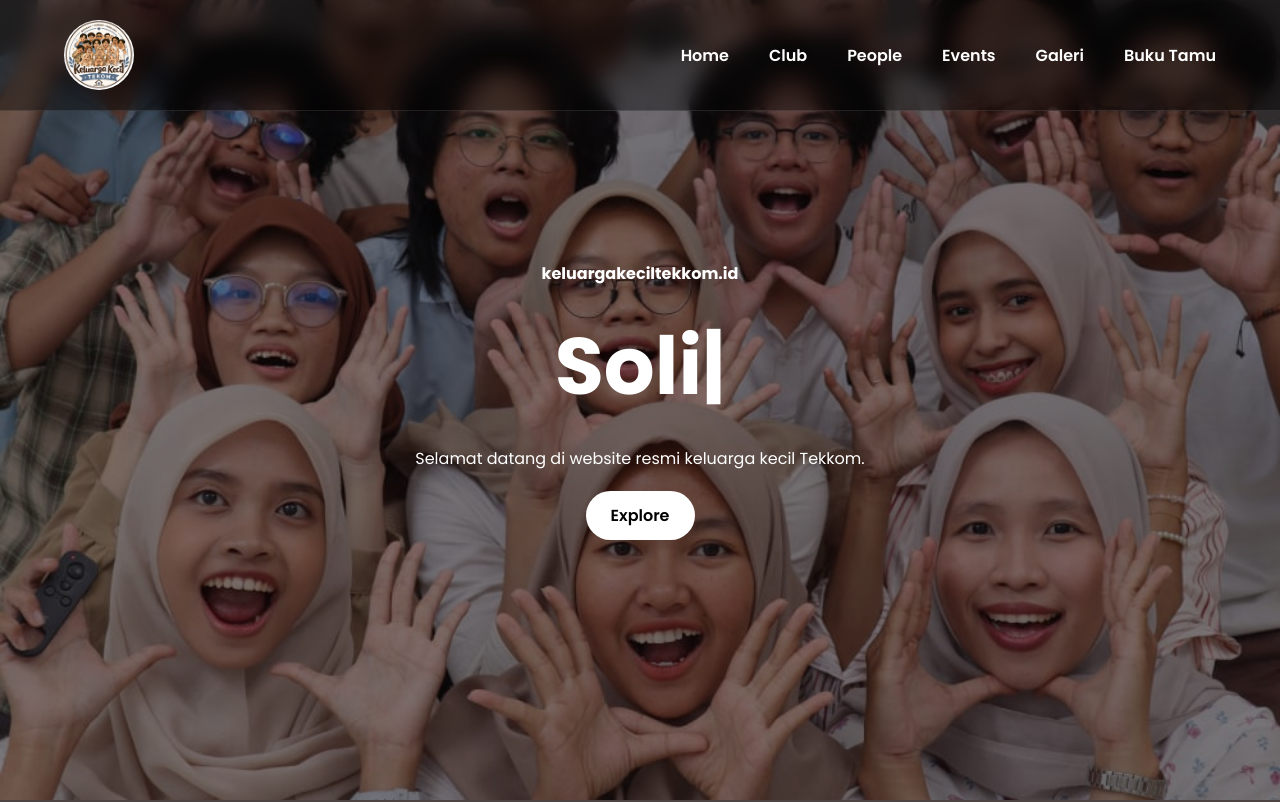
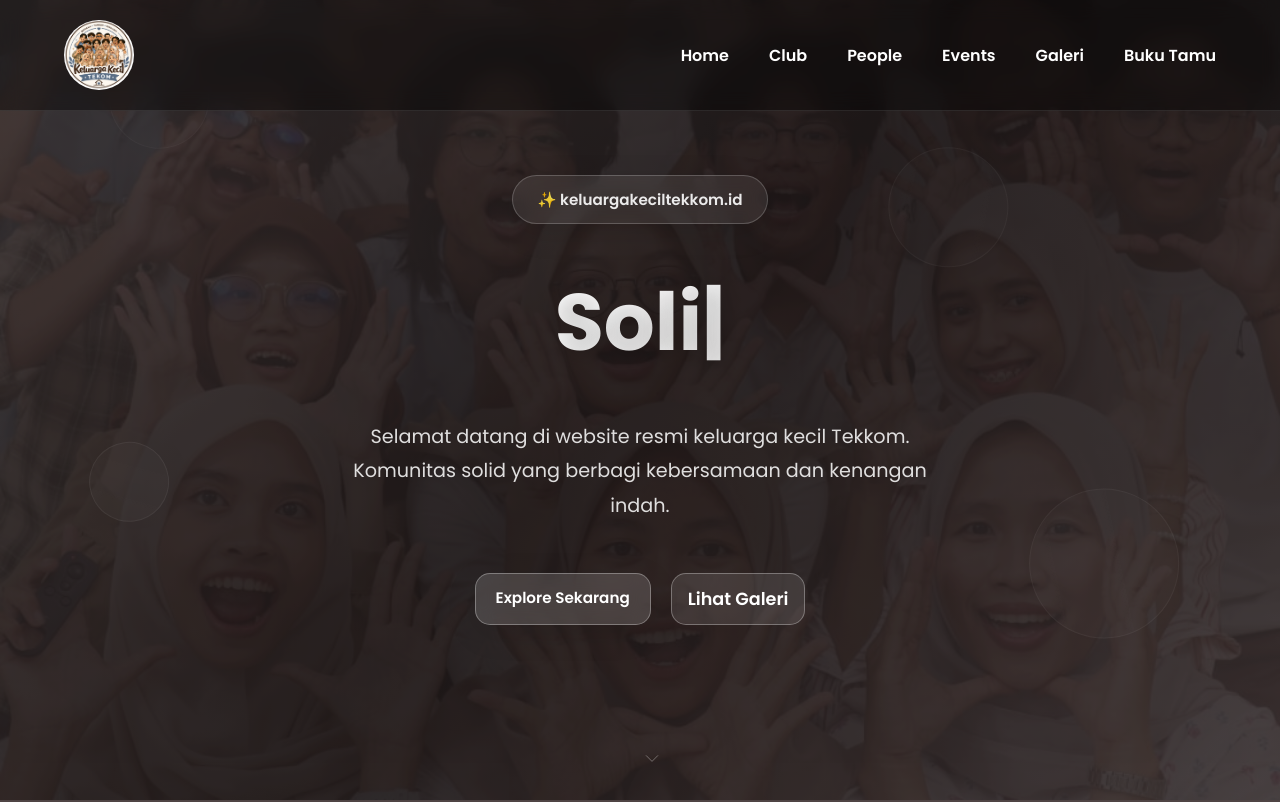
Before and after one commit to Bringg07/website-portofolio-kkt, a Next.js app: page / in a window 1280 px wide. Shown: the top 802 px of the page. Built offline with nearby package versions, Linux system fonts and the light colour scheme; no server answers.

Commit message:
Enhance: Add animated gradient background and floating shapes to Hero component; improve loading screen with animated particles and loading bar

```diff
--- a/app/globals.css
+++ b/app/globals.css
@@ -56,12 +56,45 @@
     height:100vh;
     background:url('/kkt.jpeg') center/cover;
     position:relative;
+    overflow:hidden;
+  }
+
+  .hero-gradient-bg{
+    position:absolute;
+    inset:0;
+    background:linear-gradient(135deg, rgba(79,68,68,0.85) 0%, rgba(42,34,34,0.9) 50%, rgba(79,68,68,0.85) 100%);
+    animation:gradientShift 8s ease-in-out infinite;
+    z-index:0;
+  }
+
+  @keyframes gradientShift{
+    0%, 100%{
+      background:linear-gradient(135deg, rgba(79,68,68,0.85) 0%, rgba(42,34,34,0.9) 50%, rgba(79,68,68,0.85) 100%);
+    }
+    50%{
+      background:linear-gradient(45deg, rgba(100,70,70,0.9) 0%, rgba(60,40,40,0.85) 50%, rgba(100,70,70,0.9) 100%);
+    }
   }
 
   .overlay{
     position:absolute;
     inset:0;
-    background:rgba(0,0,0,0.5);
+    background:rgba(0,0,0,0.3);
+    z-index:1;
+  }
+
+  .floating-shapes-container{
+    position:absolute;
+    inset:0;
+    z-index:1;
+  }
+
+  .floating-shape{
+    position:absolute;
+    border-radius:50%;
+    background:linear-gradient(135deg, rgba(255,255,255,0.1) 0%, rgba(255,255,255,0.05) 100%);
+    border:1px solid rgba(255,255,255,0.2);
+    box-shadow:0 8px 32px rgba(0,0,0,0.1);
   }
 
   .hero-content{
@@ -76,20 +109,106 @@
     height:100%;
 
     text-align:center;
+    gap:30px;
+  }
+
+  .hero-tag{
+    display:inline-flex;
+    align-items:center;
+    gap:10px;
+    padding:12px 24px;
+    background:rgba(255,255,255,0.08);
+    border:1px solid rgba(255,255,255,0.2);
+    border-radius:50px;
+    color:rgba(255,255,255,0.9);
+    font-size:0.95rem;
+    font-weight:600;
+    backdrop-filter:blur(10px);
+    box-shadow:0 8px 32px rgba(0,0,0,0.1);
+  }
+
+  .hero-title{
+    font-size:5.5rem;
+    font-weight:800;
+    line-height:1.2;
+    margin:0;
+    background:linear-gradient(135deg, #fff 0%, rgba(255,255,255,0.9) 100%);
+    background-clip:text;
+    -webkit-background-clip:text;
+    -webkit-text-fill-color:transparent;
+    text-shadow:0 4px 20px rgba(0,0,0,0.2);
+  }
+
+  .hero-subtitle{
+    font-size:1.2rem;
+    line-height:1.8;
+    color:rgba(255,255,255,0.85);
+    max-width:600px;
+    margin:0;
+  }
+
+  .hero-buttons{
+    display:flex;
+    gap:20px;
+    justify-content:center;
+    flex-wrap:wrap;
+  }
+
+  .btn-primary{
+    background:linear-gradient(135deg, rgba(255,255,255,0.15) 0%, rgba(255,255,255,0.08) 100%);
+    border:1px solid rgba(255,255,255,0.3);
+    color:#fff;
+    padding:14px 40px;
+    border-radius:50px;
+    cursor:pointer;
+    font-weight:700;
+    font-size:1rem;
+    transition:0.3s ease;
+    backdrop-filter:blur(10px);
+    box-shadow:0 8px 32px rgba(0,0,0,0.1);
+    text-decoration:none;
+    display:inline-block;
+  }
+
+  .btn-primary:hover{
+    background:linear-gradient(135deg, rgba(255,255,255,0.25) 0%, rgba(255,255,255,0.15) 100%);
+    border-color:rgba(255,255,255,0.5);
+    transform:translateY(-2px);
+    box-shadow:0 12px 40px rgba(255,255,255,0.15);
+  }
+
+  .btn-secondary{
+    background:rgba(255,255,255,0.05);
+    border:2px solid rgba(255,255,255,0.3);
+    color:#fff;
+    padding:12px 35px;
+    border-radius:50px;
+    cursor:pointer;
+    font-weight:600;
+    font-size:1rem;
+    transition:0.3s ease;
+    text-decoration:none;
+    display:inline-block;
+  }
+
+  .btn-secondary:hover{
+    background:rgba(255,255,255,0.1);
+    border-color:rgba(255,255,255,0.6);
+    transform:translateY(-2px);
+  }
+
+  .scroll-indicator{
+    position:absolute;
+    bottom:30px;
+    left:50%;
+    transform:translateX(-50%);
+    color:rgba(255,255,255,0.6);
+    font-size:1.5rem;
   }
 
   .hero-content h1{
     font-size:5rem;
     margin:20px 0;
-  }
-
-  .btn{
-    margin-top:20px;
-    padding:12px 30px;
-    border:none;
-    border-radius:50px;
-    cursor:pointer;
-    font-weight:600;
   }
 
   .stats{
@@ -167,12 +286,80 @@
     align-items:center;
 
     z-index:9999;
+    overflow:hidden;
+  }
+
+  .loader-gradient-bg{
+    position:absolute;
+    inset:0;
+    background:linear-gradient(45deg, #4f4444 0%, #3a3030 50%, #2a2222 100%);
+    animation:loaderGradientShift 6s ease-in-out infinite;
+  }
+
+  @keyframes loaderGradientShift{
+    0%, 100%{
+      background:linear-gradient(45deg, #4f4444 0%, #3a3030 50%, #2a2222 100%);
+    }
+    50%{
+      background:linear-gradient(135deg, #5a5050 0%, #4a3a3a 50%, #3a2a2a 100%);
+    }
+  }
+
+  .particles-container{
+    position:absolute;
+    inset:0;
+  }
+
+  .loading-particle{
+    position:absolute;
+    border-radius:50%;
+    background:rgba(255,255,255,0.6);
+    box-shadow:0 0 20px rgba(255,255,255,0.3);
+  }
+
+  .loader-content{
+    position:relative;
+    z-index:10;
+    display:flex;
+    flex-direction:column;
+    align-items:center;
+    gap:20px;
+  }
+
+  .loader-icon{
+    font-size:4rem;
+    font-weight:800;
+    color:#fff;
+    text-shadow:0 0 30px rgba(255,255,255,0.3);
   }
 
   .loader h1{
     font-size:5rem;
     margin:0;
     font-weight:700;
+    color:#fff;
+  }
+
+  .loader-subtitle{
+    margin:0;
+    font-size:1rem;
+    color:rgba(255,255,255,0.8);
+    letter-spacing:1px;
+  }
+
+  .loader-bar-container{
+    width:200px;
+    height:3px;
+    background:rgba(255,255,255,0.1);
+    border-radius:10px;
+    overflow:hidden;
+    margin-top:20px;
+  }
+
+  .loader-bar{
+    height:100%;
+    background:linear-gradient(90deg, #fff, rgba(255,255,255,0.6));
+    box-shadow:0 0 15px rgba(255,255,255,0.5);
   }
 
   .loader p{
@@ -218,7 +405,42 @@
       display:flex;
     }
 
+    .hero-title{
+      font-size:3rem;
+    }
+
+    .hero-subtitle{
+      font-size:1rem;
+    }
+
+    .hero-buttons{
+      flex-direction:column;
+      width:100%;
+      padding:0 20px;
+    }
+
+    .btn-primary,
+    .btn-secondary{
+      width:100%;
+    }
+
+    .floating-shape{
+      display:none;
+    }
+
+    .scroll-indicator{
+      bottom:15px;
+    }
+
     .hero-content h1{
+      font-size:3rem;
+    }
+
+    .loader-icon{
+      font-size:3rem;
+    }
+
+    .loader h1{
       font-size:3rem;
     }
   }
--- a/components/Hero.tsx
+++ b/components/Hero.tsx
@@ -3,6 +3,25 @@
 import { motion } from "framer-motion";
 import Typed from "typed.js";
 import { useEffect, useRef } from "react";
+
+const FloatingShape = ({ delay, size, top, left }: { delay: number; size: number; top: string; left: string }) => (
+  <motion.div
+    className="floating-shape"
+    style={{ width: size, height: size, top, left }}
+    animate={{
+      y: [-50, 50, -50],
+      x: [-30, 30, -30],
+      rotate: [0, 360],
+      opacity: [0.1, 0.3, 0.1]
+    }}
+    transition={{
+      duration: 8,
+      delay,
+      repeat: Infinity,
+      ease: "easeInOut"
+    }}
+  />
+);
 
 export default function Hero() {
   const typedRef = useRef(null);
@@ -24,27 +43,85 @@ export default function Hero() {
 
   return (
     <header id="home" role="banner">
+      {/* Animated Gradient Background */}
+      <div className="hero-gradient-bg"></div>
+
+      {/* Overlay */}
       <div className="overlay"></div>
 
+      {/* Floating Shapes */}
+      <div className="floating-shapes-container">
+        <FloatingShape delay={0} size={100} top="10%" left="10%" />
+        <FloatingShape delay={1} size={150} top="60%" left="80%" />
+        <FloatingShape delay={2} size={80} top="50%" left="5%" />
+        <FloatingShape delay={0.5} size={120} top="20%" left="70%" />
+      </div>
+
+      {/* Hero Content */}
       <motion.div
         className="hero-content"
         initial={{ opacity: 0, y: 100 }}
         animate={{ opacity: 1, y: 0 }}
-        transition={{ duration: 1 }}
+        transition={{ duration: 1, type: "spring", stiffness: 50 }}
       >
-        <h4>keluargakeciltekkom.id</h4>
+        {/* Domain Tag */}
+        <motion.div
+          className="hero-tag"
+          initial={{ opacity: 0, scale: 0.8 }}
+          animate={{ opacity: 1, scale: 1 }}
+          transition={{ delay: 0.2, duration: 0.5 }}
+        >
+          <span>✨ keluargakeciltekkom.id</span>
+        </motion.div>
 
-        <h1>
+        {/* Main Heading */}
+        <motion.h1
+          className="hero-title"
+          initial={{ opacity: 0, y: 20 }}
+          animate={{ opacity: 1, y: 0 }}
+          transition={{ delay: 0.4, duration: 0.8 }}
+        >
           <span ref={typedRef}></span>
-        </h1>
+        </motion.h1>
 
-        <p>
+        {/* Subtitle */}
+        <motion.p
+          className="hero-subtitle"
+          initial={{ opacity: 0, y: 20 }}
+          animate={{ opacity: 1, y: 0 }}
+          transition={{ delay: 0.6, duration: 0.8 }}
+        >
           Selamat datang di website resmi keluarga kecil Tekkom.
-        </p>
+          <br />
+          Komunitas solid yang berbagi kebersamaan dan kenangan indah.
+        </motion.p>
 
-        <a href="#club" className="btn" role="button">
-          Explore
-        </a>
+        {/* CTA Buttons */}
+        <motion.div
+          className="hero-buttons"
+          initial={{ opacity: 0, y: 20 }}
+          animate={{ opacity: 1, y: 0 }}
+          transition={{ delay: 0.8, duration: 0.8 }}
+        >
+          <a href="#club" className="btn btn-primary" role="button">
+            Explore Sekarang
+          </a>
+          <a href="#memories" className="btn btn-secondary" role="button">
+            Lihat Galeri
+          </a>
+        </motion.div>
+
+        {/* Scroll Indicator */}
+        <motion.div
+          className="scroll-indicator"
+          initial={{ opacity: 0 }}
+          animate={{ opacity: 1, y: [0, 10, 0] }}
+          transition={{ duration: 2, repeat: Infinity }}
+        >
+          <svg width="24" height="24" viewBox="0 0 24 24" fill="none" stroke="currentColor">
+            <polyline points="6 9 12 15 18 9"></polyline>
+          </svg>
+        </motion.div>
       </motion.div>
     </header>
   );
--- a/components/LoadingScreen.tsx
+++ b/components/LoadingScreen.tsx
@@ -2,6 +2,25 @@
 
 import { useEffect, useState } from "react";
 import { motion } from "framer-motion";
+
+const FloatingParticle = ({ delay, x, y }: { delay: number; x: number; y: number }) => (
+  <motion.div
+    className="loading-particle"
+    initial={{ opacity: 0, scale: 0 }}
+    animate={{
+      opacity: [0.3, 0.6, 0.3],
+      scale: [0, 1, 0],
+      y: [y, y - 100, y],
+      x: [x, x + 50, x]
+    }}
+    transition={{
+      duration: 3,
+      delay,
+      repeat: Infinity,
+      ease: "easeInOut"
+    }}
+  />
+);
 
 export default function LoadingScreen() {
   const [loading, setLoading] = useState(true);
@@ -9,10 +28,16 @@ export default function LoadingScreen() {
   useEffect(() => {
     setTimeout(() => {
       setLoading(false);
-    }, 2000);
+    }, 2500);
   }, []);
 
   if (!loading) return null;
+
+  const particles = Array.from({ length: 8 }).map((_, i) => ({
+    delay: i * 0.2,
+    x: Math.random() * 100 - 50,
+    y: Math.random() * 100,
+  }));
 
   return (
     <motion.div
@@ -21,21 +46,75 @@ export default function LoadingScreen() {
       exit={{ opacity: 0 }}
       transition={{ duration: 0.5 }}
     >
-      <motion.h1
+      {/* Animated Background Gradient */}
+      <div className="loader-gradient-bg"></div>
+
+      {/* Floating Particles */}
+      <div className="particles-container">
+        {particles.map((p, idx) => (
+          <FloatingParticle key={idx} delay={p.delay} x={p.x} y={p.y} />
+        ))}
+      </div>
+
+      {/* Content */}
+      <motion.div
+        className="loader-content"
         initial={{ scale: 0.8, opacity: 0 }}
         animate={{ scale: 1, opacity: 1 }}
-        transition={{ duration: 0.6 }}
+        transition={{
+          duration: 0.8,
+          type: "spring",
+          stiffness: 100,
+          damping: 15
+        }}
+      >
+        <motion.div
+          className="loader-icon"
+          animate={{
+            rotate: 360,
+            scale: [1, 1.1, 1]
+          }}
+          transition={{
+            duration: 3,
+            repeat: Infinity,
+            ease: "linear"
+          }}
         >
           KKT
+        </motion.div>
+
+        <motion.h1
+          initial={{ opacity: 0, y: 20 }}
+          animate={{ opacity: 1, y: 0 }}
+          transition={{ delay: 0.3, duration: 0.6 }}
+        >
+          Keluarga Kecil Tekkom
         </motion.h1>
+
         <motion.p
+          initial={{ opacity: 0, y: 10 }}
+          animate={{ opacity: 1, y: 0 }}
+          transition={{ delay: 0.6, duration: 0.6 }}
+          className="loader-subtitle"
+        >
+          Membangun kebersamaan yang bermakna
+        </motion.p>
+
+        {/* Loading Bar */}
+        <motion.div
+          className="loader-bar-container"
           initial={{ opacity: 0 }}
           animate={{ opacity: 1 }}
-        transition={{ delay: 0.3, duration: 0.6 }}
-        style={{ marginTop: "20px", fontSize: "1rem" }}
+          transition={{ delay: 0.8 }}
         >
-        Keluarga Kecil Tekkom
-      </motion.p>
+          <motion.div
+            className="loader-bar"
+            initial={{ width: 0 }}
+            animate={{ width: "100%" }}
+            transition={{ duration: 1.5, ease: "easeInOut" }}
+          />
+        </motion.div>
+      </motion.div>
     </motion.div>
   );
 }
```
Lines whose indentation alone changed are shown as unchanged.
